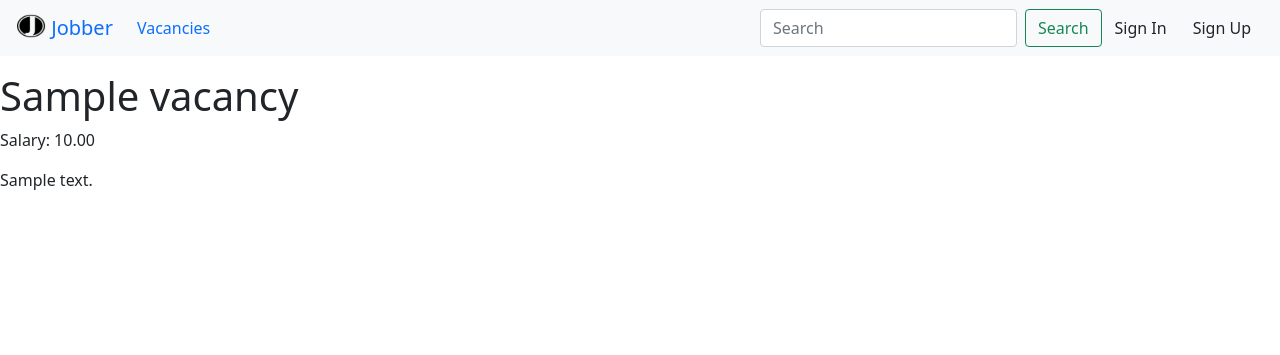
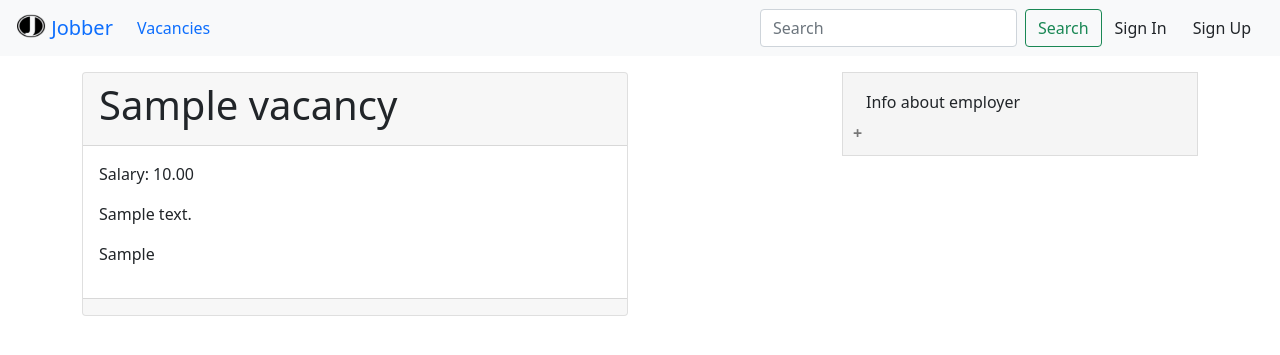
Before and after one commit to Maksvell129/job-finder, a Django app: page /vacancies/1/ in a window 1280 px wide. Shown: the top 355 px of the page. Run offline with Django 4.2, Linux system fonts and the light colour scheme; tables that the repository leaves empty hold one stand-in row (values such as "Sample post"); some libraries are stand-ins or nearby versions.

Commit message:
some style changes

```diff
--- a/accounts/models.py
+++ b/accounts/models.py
@@ -33,6 +33,9 @@ class Organization(models.Model):
     description = models.TextField()
     head = models.OneToOneField(CustomUser, on_delete=models.CASCADE, related_name='head_of_organization')
 
+    def __str__(self):
+        return self.name
+
 
 class Employer(models.Model):
     user = models.OneToOneField(CustomUser, on_delete=models.CASCADE, related_name='employer')
--- a/templates/jobs/vacancy_detail.html
+++ b/templates/jobs/vacancy_detail.html
@@ -1,26 +1,48 @@
 {% extends 'base.html' %}
 {% load vacancy_tags %}
 {% block content %}
+    <div class="container">
+        <div class="row">
+            <div class="col-md-6">
+                <div class="card">
+                    <div class="card-header d-flex justify-content-between">
                         <h1>{{ object.title }}</h1>
+                        {% if user.is_authenticated %}
+                            <form action="{% url "vacancy_favorite" pk=vacancy.id %}" method="POST">
+                                {% csrf_token %}
+                                {% if vacancy in user.favorite_vacancies.all %}
+                                    <button type="submit" class="btn">
+                                        <span style="font-size:200%;color:yellow;">&starf;</span>
+                                    </button>
+                                {% else %}
+                                    <button type="submit" class="btn">
+                                        <span style="font-size:200%;color:gray;">&starf;</span>
+                                    </button>
+                                {% endif %}
+                            </form>
+                        {% endif %}
+                    </div>
+                    <div class="card-body">
                         <p>Salary: {{ object.salary }}</p>
                         <p>{{ object.description }}</p>
+                        <p>{{ object.location }}</p>
+                    </div>
+                    <div class="card-footer">
                         {% if user.is_authenticated and not user.is_employer %}
                             {% if vacancy|has_applied:user %}
-            <p>Вы уже откликались на эту вакансию</p>
+                                <p>You have already applied for this job</p>
                             {% else %}
                                 <form action="{% url 'apply_vacancy' vacancy.pk %}" method="POST">
                                     {% csrf_token %}
                                     <button type="button" class="btn btn-primary" data-toggle="modal"
-                        data-target="#confirmModal">
-                    Apply
+                                            data-target="#confirmModal">Apply
                                     </button>
                                     <div class="modal fade" id="confirmModal" tabindex="-1" role="dialog"
                                          aria-labelledby="confirmModalLabel" aria-hidden="true">
                                         <div class="modal-dialog" role="document">
                                             <div class="modal-content">
                                                 <div class="modal-header">
-                                <h5 class="modal-title" id="confirmModalLabel">Confirm
-                                    Action</h5>
+                                                    <h5 class="modal-title" id="confirmModalLabel">Confirm Action</h5>
                                                     <button type="button" class="close" data-dismiss="modal"
                                                             aria-label="Close">
                                                         <span aria-hidden="true">&times;</span>
@@ -44,21 +66,96 @@
                                 </form>
                             {% endif %}
                         {% endif %}
-    {% if user.is_authenticated %}
-        <!-- Employer view -->
-        <form action="{% url "vacancy_favorite" pk=vacancy.id %}" method="POST">
-            {% csrf_token %}
-            {% if vacancy in user.favorite_vacancies.all %}
-                <button type="submit" class="btn">
-                    {#                                            <span class="material-symbols-outlined">star</span>#}
-                    <span style="font-size:300%;color:yellow;">&starf;</span>
+                    </div>
+                </div>
+            </div>
+            <div class="col-md-4 offset-md-2">
+                <div class="accordion">
+                    <div class="accordion-header collapsed" id="employer-info" data-toggle="collapse"
+                         data-target="#employer-collapse" aria-expanded="false" aria-controls="employer-collapse">
+                        <h5 class="mb-0 acc-btn" data-toggle="collapse">
+                            <span class="arrow-icon"></span>
+                            <button class="btn">
+                                Info about employer
                             </button>
-            {% else %}
-                <button type="submit" class="btn">
-                    {#                                            <span class="material-symbols-outlined">star</span>#}
-                    <span style="font-size:300%;color:gray;">&starf;</span>
-                </button>
-            {% endif %}
-        </form>
-    {% endif %}
+                        </h5>
+                    </div>
+                    <div id="employer-collapse" class="collapse" aria-labelledby="employer-info"
+                         data-parent=".accordion">
+                        <div class="accordion-body">
+                            <table class="table table-bordered">
+                                <thead>
+                                <tr>
+                                    <th colspan="2">Employer Info</th>
+                                </tr>
+                                </thead>
+                                <tbody>
+                                <tr>
+                                    <td>Name:</td>
+                                    <td>{{ object.created_by.first_name }} {{ object.created_by.last_name }}</td>
+                                </tr>
+                                <tr>
+                                    <td>Email:</td>
+                                    <td>{{ object.created_by.email }}</td>
+                                </tr>
+                                <tr>
+                                    <td>Phone Number:</td>
+                                    <td>{{ object.created_by.phone_number }}</td>
+                                </tr>
+                                </tbody>
+                            </table>
+                            <table class="table table-bordered">
+                                <thead>
+                                <tr>
+                                    <th colspan="2">Organization Info</th>
+                                </tr>
+                                </thead>
+                                <tbody>
+                                <tr>
+                                    <td>Name:</td>
+                                    <td>{{ object.created_by.employer.organization }}</td>
+                                </tr>
+                                <tr>
+                                    <td>Address:</td>
+                                    <td>{{ object.created_by.employer.organization.address }}</td>
+                                </tr>
+                                </tbody>
+                            </table>
+                        </div>
+                    </div>
+                </div>
+            </div>
+
+        </div>
+    </div>
+    <style>
+        .accordion-header {
+            background-color: #f5f5f5;
+            border: 1px solid #ddd;
+            padding: 10px;
+            cursor: pointer;
+        }
+
+        .accordion-header:hover {
+            background-color: #ddd;
+        }
+
+        .accordion-header::after {
+            content: '\2212';
+            color: #777;
+            font-weight: bold;
+        }
+
+        .accordion-header.collapsed::after {
+            content: "\002B";
+        }
+
+        .accordion-body {
+            border: 1px solid #ddd;
+            padding: 10px;
+            background-color: #fff;
+        }
+
+
+    </style>
 {% endblock %}
--- a/templates/jobs/vacancy_form.html
+++ b/templates/jobs/vacancy_form.html
@@ -4,7 +4,7 @@
     <div class="container">
         <div class="row justify-content-center">
             <div class="col-md-6">
-                <h2>Create a new vacancy</h2>
+                <h2>Edit the vacancy</h2>
                 <hr>
 
                 <form method="post">
@@ -25,7 +25,7 @@
                         {{ form.status.label_tag }}
                         {{ form.status }}
                     </div>
-                    <button class="btn btn-primary" type="submit">Create</button>
+                    <button class="btn btn-primary" type="submit">Save</button>
                 </form>
             </div>
         </div>
```
Also changed, not shown: accounts/forms.py (+11 -0 lines), templates/accounts/profile.html (+18 -6 lines), templates/jobs/employer_vacancies.html (+11 -0 lines), templates/jobs/vacancy_list.html (+18 -19 lines). Lines whose indentation alone changed are shown as unchanged.
